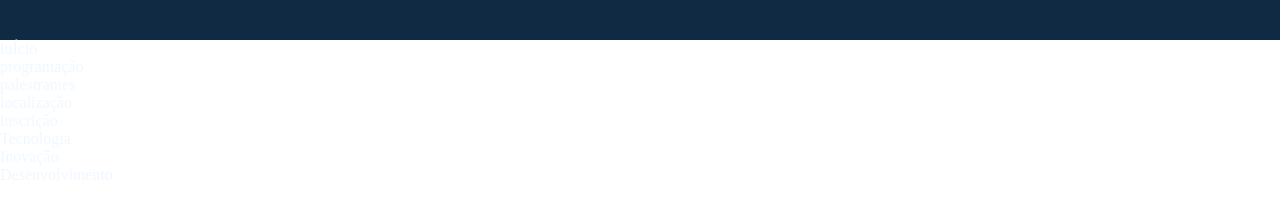
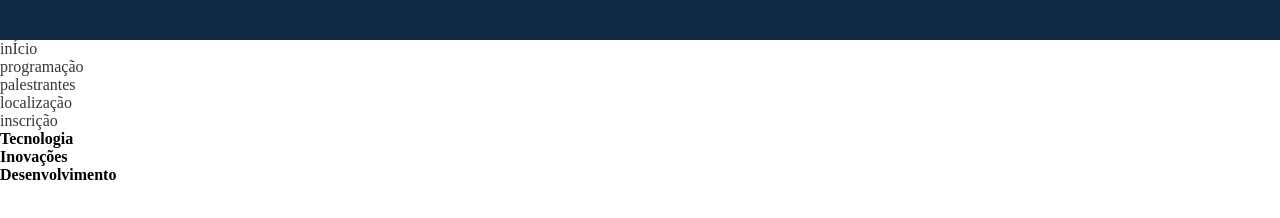
Before and after one commit to lara251209/DevConnect, a plain HTML site: page index.html in a window 1280 px wide. Shown: the part 40-258 px from the top of the page. Drawn offline with Linux system fonts and the light colour scheme.

Commit message:
fix: corrigido erro no main

```diff
--- a/index.html
+++ b/index.html
@@ -20,9 +20,9 @@
     </nav>
 
     <main class="sessaoP">
-        <ol>Tecnologia</ol>
-        <ol>Inovação</ol>
-        <ol>Desenvolvimento</ol>
+      <h2 class="h2zinho">Tecnologia</h2>
+      <h3 class="h3zinho">Inovações</h3>
+      <h4 class="h4zinho">Desenvolvimento</h4>
     </main>
 
     <section>
--- a/style.css
+++ b/style.css
@@ -16,8 +16,23 @@
     font-size: 2rem;
 
 }
+.h2zinho{
+color:F5A623 ;
+font-size:1rem;
+
+}
+.h3zinho{
+color:F5A623 ;
+font-size:1rem ;
+
+}
+.h4zinho{
+color:F5A623 ;
+font-size:1rem ;
+
+}
 ol{
-    color: aliceblue;
+    color: rgb(54, 55, 57);
     flex-direction: 10px;
     justify-content:space-between;
     display: flex;
@@ -27,5 +42,7 @@ sessaoP{
 background-color:163A5F;
 height: 60rem;
 width: 100rem;
-
+justify-content: space-between;
+display: flex;
+align-items: center;
 }
```
